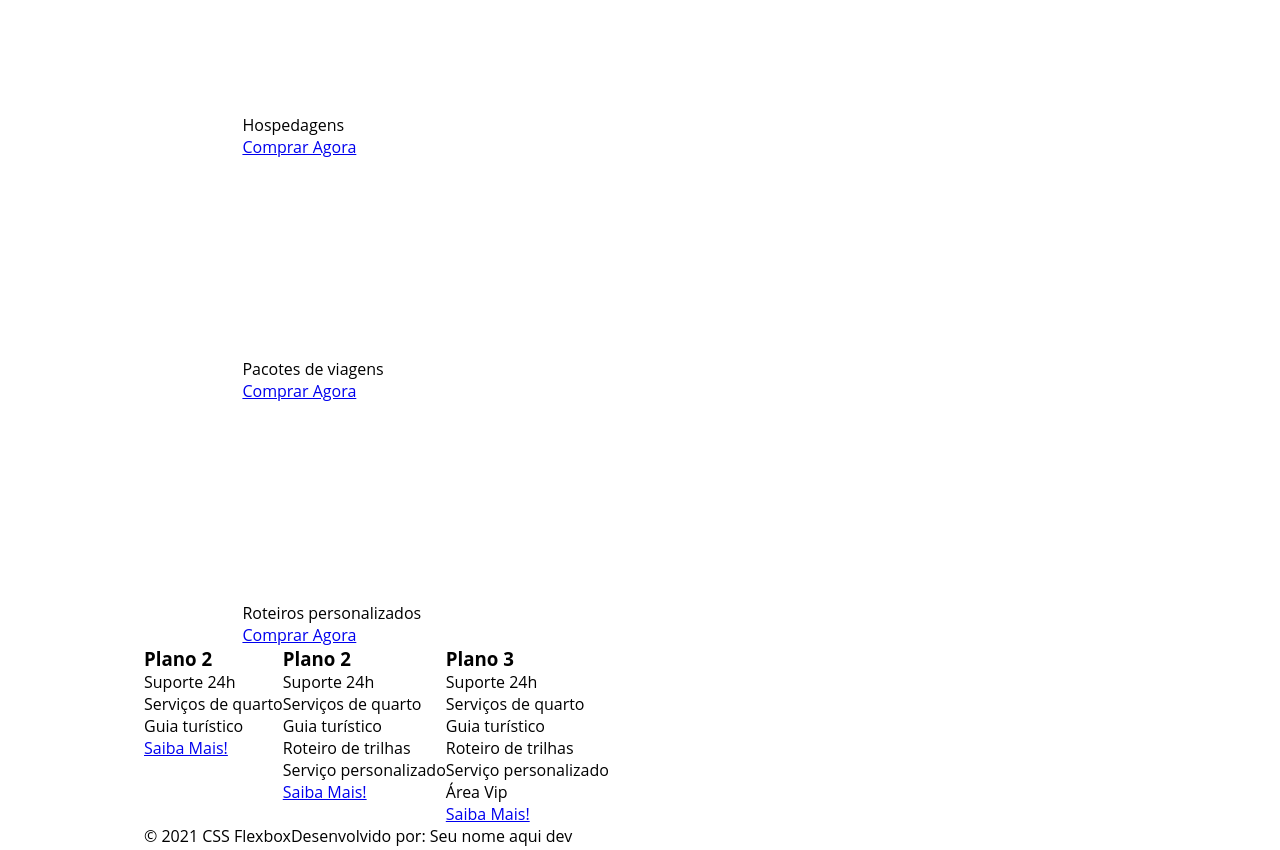
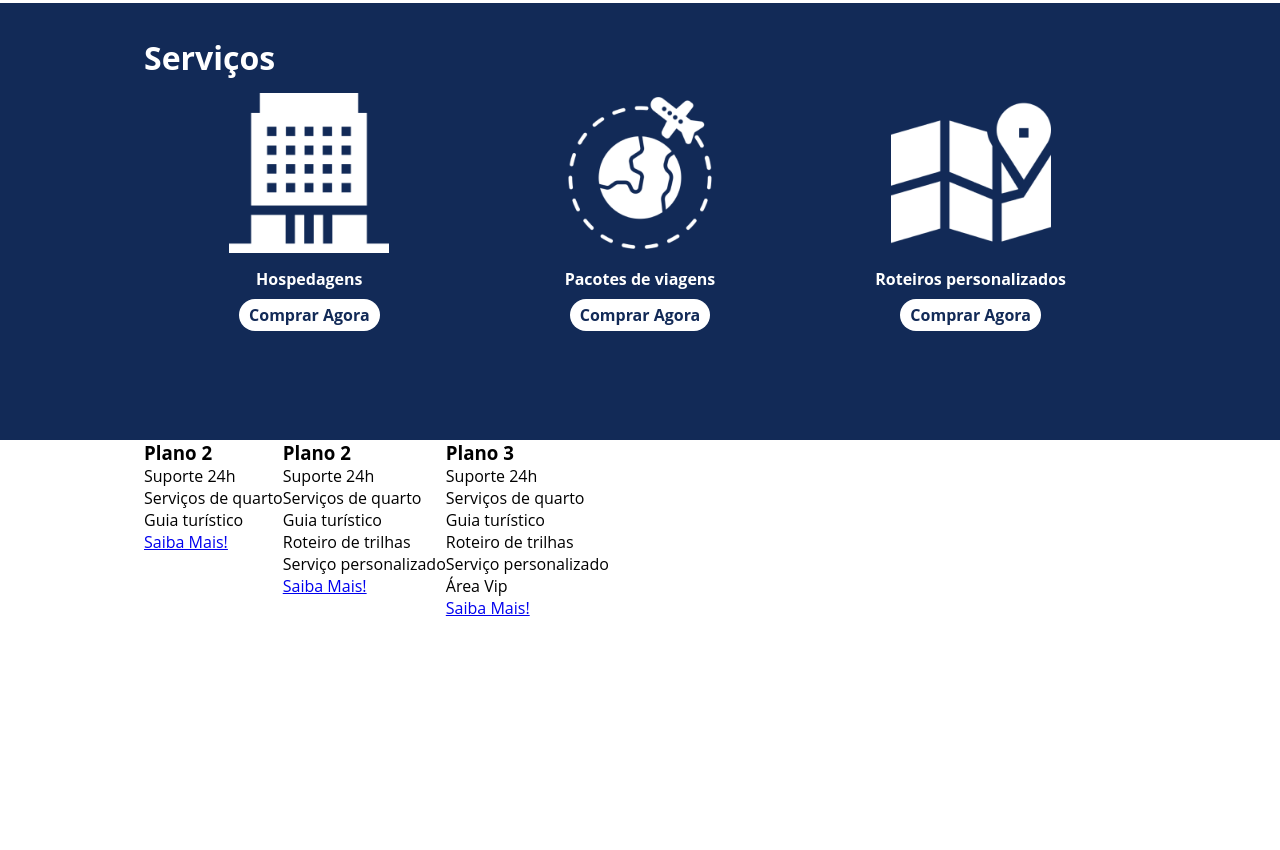
Before and after one commit to Icarogib/EstudoDIOKiko, a plain HTML site: page CSS/flexbox/flex-projeto/index.html in a window 1280 px wide. Shown: the part 1188-2038 px from the top of the page. Drawn offline with Linux system fonts and the light colour scheme.

Commit message:
Atualizacao projeto css flexbox

```diff
--- a/CSS/flexbox/flex-projeto/index.html
+++ b/CSS/flexbox/flex-projeto/index.html
@@ -6,6 +6,9 @@
     <title>Flex Turismos</title>
     <link rel="stylesheet" href="./style.css">
 </head>
+
+<!-- Esta pela metade, muito tempo consumido so para aprender isto!-->
+
 <body>
     <header>
         <div class="flex-container menu">
@@ -41,25 +44,26 @@
         </div>
     </div>
 
-    <div class="flex-container">
+    <div class="container-ext">
+        <div class="flex-container" id="servicos">
             <div>
                 <h2>Serviços</h2>
             </div>
 
-        <div>
-            <div>
+            <div class="list-serv">
+                <div class="item-serv">
                     <div><img src="./images/icon-2.png" alt="hospedagens"></div>
                     <p>Hospedagens</p>
                     <a href="#">Comprar Agora</a>
                 </div>
 
-            <div>
+                <div class="item-serv">
                 <div><img src="./images/icon-1.png" alt="pacote de viagens"></div>
                 <p>Pacotes de viagens</p>
                 <a href="#">Comprar Agora</a>
                 </div>
 
-            <div>
+                <div class="item-serv">
                     <div><img src="./images/icon-3.png" alt="roteiros personalizados"></div>
                     <p>Roteiros personalizados</p>
                     <a href="#">Comprar Agora</a>
@@ -67,10 +71,11 @@
 
             </div>
         </div>
+    </div>
+    <div class="flex-container" id="planos">
 
-    <div class="flex-container">
-
-        <div>
+    <div class="list-plan">
+            <div class="item-plan">
                 <h3>Plano 2</h3>
                 <ul>
                     <li>Suporte 24h</li>
@@ -80,7 +85,7 @@
                 <a href="#">Saiba Mais!</a>
             </div>
 
-        <div>
+            <div class="item-plan">
                 <h3>Plano 2</h3>
                 <ul>
                     <li>Suporte 24h</li>
@@ -92,7 +97,7 @@
                 <a href="#">Saiba Mais!</a>
             </div>
 
-        <div>
+            <div class="item-plan">
                 <h3>Plano 3</h3>
                 <ul>
                     <li>Suporte 24h</li>
@@ -105,7 +110,7 @@
                 <a href="#">Saiba Mais!</a>
             </div>
         </div>
-
+    </div>
     <footer class="flex-container">
         <p>&copy; 2021 CSS Flexbox</p>
         <p>Desenvolvido por: Seu nome aqui dev</p>
--- a/CSS/flexbox/flex-projeto/style.css
+++ b/CSS/flexbox/flex-projeto/style.css
@@ -107,3 +107,70 @@ header .menu{
     margin-bottom: 10px;
     width: 90%;
 }
+
+#quem-somos img{
+    min-width: 420px;
+}
+
+.container-ext{
+    background-color: #122a57;
+    width: 100%;
+}
+
+#servicos{
+    flex-direction: column;
+    padding-top: 50px;
+    padding-bottom: 100px;
+}
+
+#servicos h2{
+    color:#fff;
+    font-size: 32px;
+    margin-bottom: 30px;
+    line-height: 10px;
+}
+
+.list-serv{
+    display:flex;
+    justify-content: space-around;
+}
+
+.list-serv .item-serv{
+    text-align: center;
+}
+
+.item-serv a{
+    width: 220px;
+    background-color: #fff;
+    border-radius: 30px;
+    height: 50px;
+    text-align: center;
+    line-height: 50px;
+    margin-top: 20px;
+    padding: 5px 10px;
+    color: #122a57;
+    font-size: 16px;
+    text-decoration: none;
+    font-weight: 700;
+}
+
+.item-serv p{
+    margin-top: 15px;
+    color: #fff;
+    font-weight: 700;
+    font-size: 16px;
+}
+
+.item-serv img{
+    width: 80%;
+    margin: auto;
+}
+
+#planos{
+    flex-direction: column;
+    min-height: 100vh;
+}
+
+.list-plan{
+    display:flex;
+}
```
Lines whose indentation alone changed are shown as unchanged.
